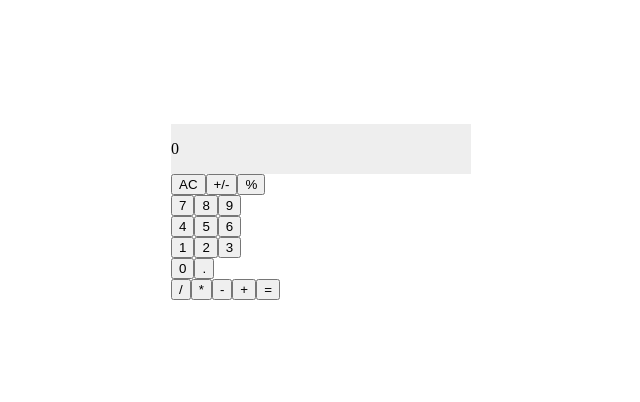
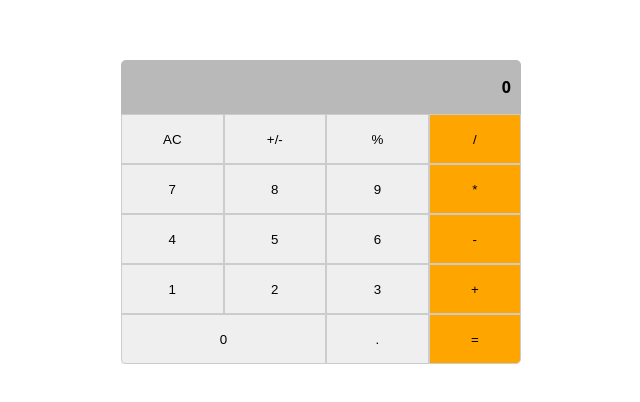
Before and after one commit to carlos-osorio-developer/MathLovers, a React (Create React App) app: page / in a window 1280 px wide. Shown: the part 188-590 px from the top of the page, without its empty margins (319-959 px from the left). Built offline with nearby package versions, Linux system fonts and the light colour scheme.

Commit message:
Add styles in scss to calc component

```diff
--- a/package.json
+++ b/package.json
@@ -40,6 +40,7 @@
     "eslint": "^7.32.0",
     "eslint-config-airbnb-base": "^14.2.1",
     "eslint-plugin-import": "^2.25.4",
+    "sass": "^1.49.7",
     "stylelint": "^13.13.1",
     "stylelint-config-standard": "^21.0.0",
     "stylelint-csstree-validator": "^1.9.0",
--- a/src/components/calculator.css
+++ /dev/null
@@ -1,15 +0,0 @@
-.calculator {
-  display: flex;
-  flex-direction: column;
-  width: 300px;
-  position: absolute;
-  top: 50%;
-  left: 50%;
-  transform: translate(-50%, -50%);
-}
-
-  .display {
-    display: flex;
-
-    background-color: #eee;
-  }
--- a/src/components/calculator.js
+++ b/src/components/calculator.js
@@ -1,5 +1,5 @@
 import React from 'react';
-import './calculator.css';
+import './calculator.scss';
 
 class Value extends React.Component {
   constructor(props) {
@@ -42,7 +42,7 @@ class Value extends React.Component {
             <input type='button' value='*'></input>
             <input type='button' value='-'></input>
             <input type='button' value='+'></input>
-            <input type='button' value='='></input>
+            <input type='button' value='=' className='equal'></input>
           </div>
         </div>
       </div>
--- /dev/null
+++ b/src/components/calculator.scss
@@ -0,0 +1,72 @@
+.calculator {
+  box-sizing: border-box;
+  font-family: 'Open Sans', sans-serif;
+  display: flex;
+  flex-direction: column;
+  max-width: 400px;
+  min-width: 170px;
+  width: 40%;
+  position: absolute;
+  top: 50%;
+  left: 50%;
+  transform: translate(-50%, -50%);
+
+  .display {
+    display: flex;
+    justify-content: flex-end;
+    background-color: rgb(185, 185, 185);
+    border-radius: 5px 5px 0 0;
+    padding: 0 10px;
+
+    p {
+      font-weight: bold;
+      text-align: right;
+    }
+  }
+
+  .panel {
+    display: flex;
+
+    .buttons {
+      display: flex;
+      flex-direction: column;
+      justify-content: space-between;
+      width: 100%;
+      background-color: #eee;
+
+      .row {
+        display: flex;
+        width: 100%;
+        height: 50px;
+
+        input {
+          flex-basis: 33.33%;
+          border: 1px solid #ccc;
+        }
+
+        .double-size {
+          flex-basis: 66.66%;
+          border-radius: 0 0 0 5px;
+        }
+      }
+    }
+
+    .operations {
+      display: flex;
+      flex-direction: column;
+      justify-content: stretch;
+      width: 30%;
+
+      input {
+        flex: 1;
+        background-color: orange;
+        border: 1px solid #ccc;
+      }
+
+      .equal {
+        border-radius: 0 0 5px 0;
+      }
+
+    }
+  }
+}
```
Also changed, not shown: 1 other file (tests, documents, lock files or other folders).
